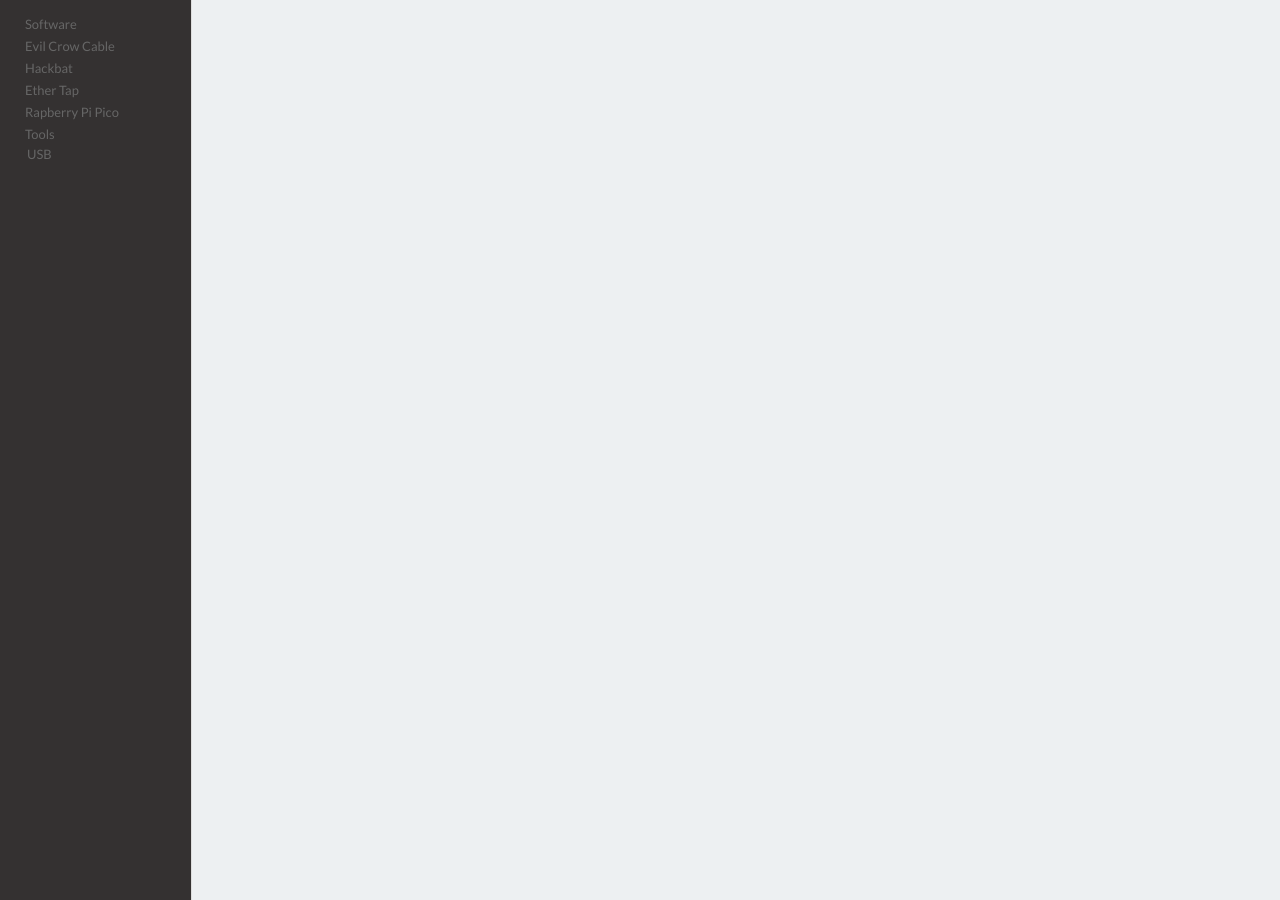
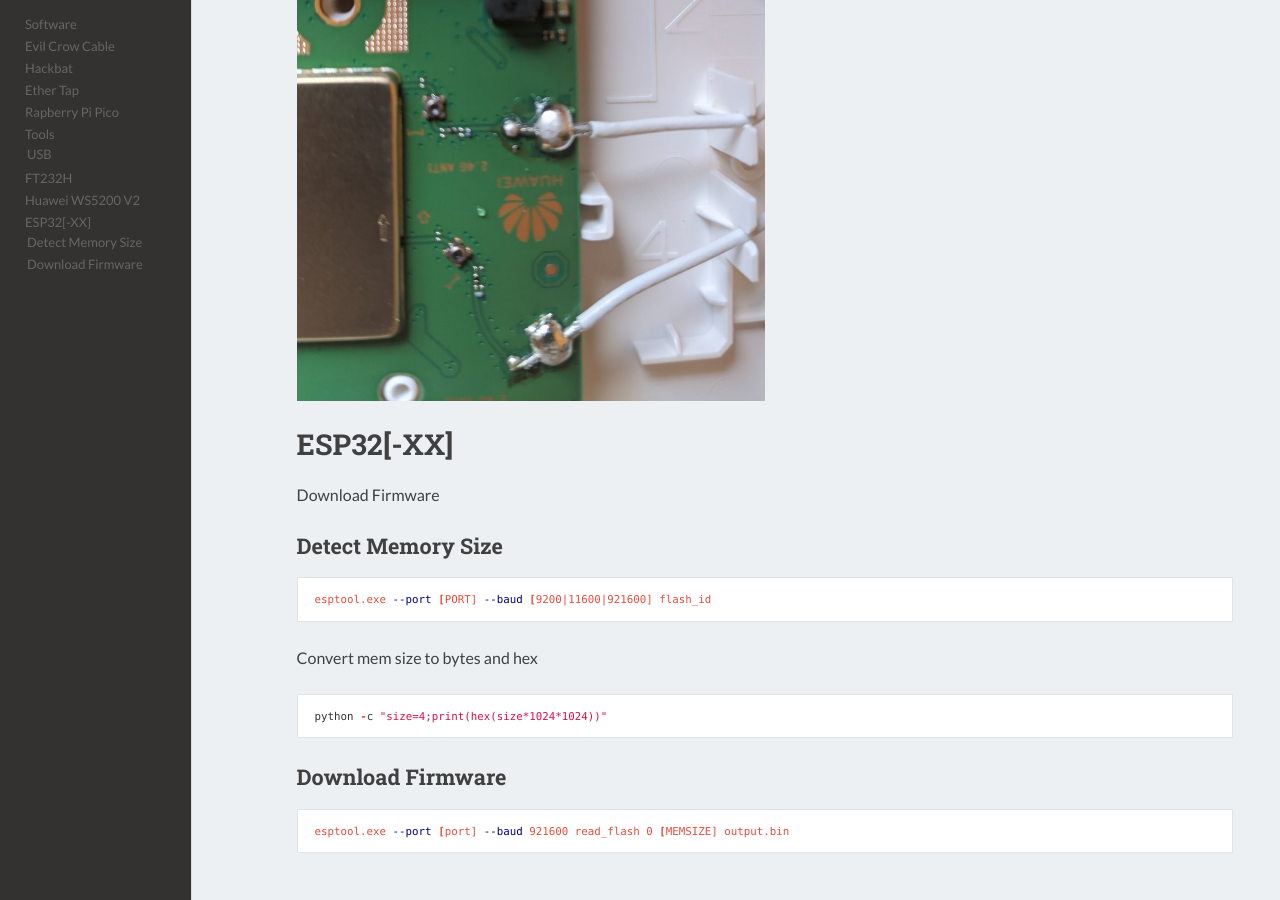
Before and after one commit to daniel2005d/daniel2005d.github.io, a Jekyll site: the page built from _posts/2024-08-15-hardware.md, in a window 1280 px wide and 900 px high, scrolled down 1922 px. Built offline with Jekyll 4.4.1, drawn with Linux system fonts in a browser that asks for light colours; some of the changed text lies outside the part shown.

Commit message:
Add more content

````diff
--- a/_posts/2024-08-15-hardware.md
+++ b/_posts/2024-08-15-hardware.md
@@ -41,3 +41,37 @@
 
 [USBLogView](https://www.majorgeeks.com/mg/getmirror/usblogview,1.html)
 [USBDevView](https://www.nirsoft.net/utils/usb_log_view.html)
+
+# FT232H
+
+|  |PIN|Protocol|
+|--|--|--|
+AD0|RX|UART
+AD1|TX|UART
+
+# Huawei WS5200 V2
+
+* bauds: 115200
+
+<img src="/assets/images/hardware/huaweiw55200.jpg" width="50%" />
+
+# ESP32[-XX]
+
+Download Firmware
+
+## Detect Memory Size
+
+```bash
+esptool.exe --port [PORT] --baud [9200|11600|921600] flash_id
+```
+
+Convert mem size to bytes and hex
+
+```python
+python -c "size=4;print(hex(size*1024*1024))"
+```
+
+## Download Firmware
+```bash
+esptool.exe --port [port] --baud 921600 read_flash 0 [MEMSIZE] output.bin
+```
````
Also changed, not shown: _posts/2024-06-21-ad-enumeration.md (+3 -5 lines), _posts/2024-09-13-android.md (+1 -1 lines), _posts/2024-09-20-NoPAC_ActiveDirectory copy.md (added, +12 -0 lines), assets/images/hardware/huaweiw55200.jpg (added).
